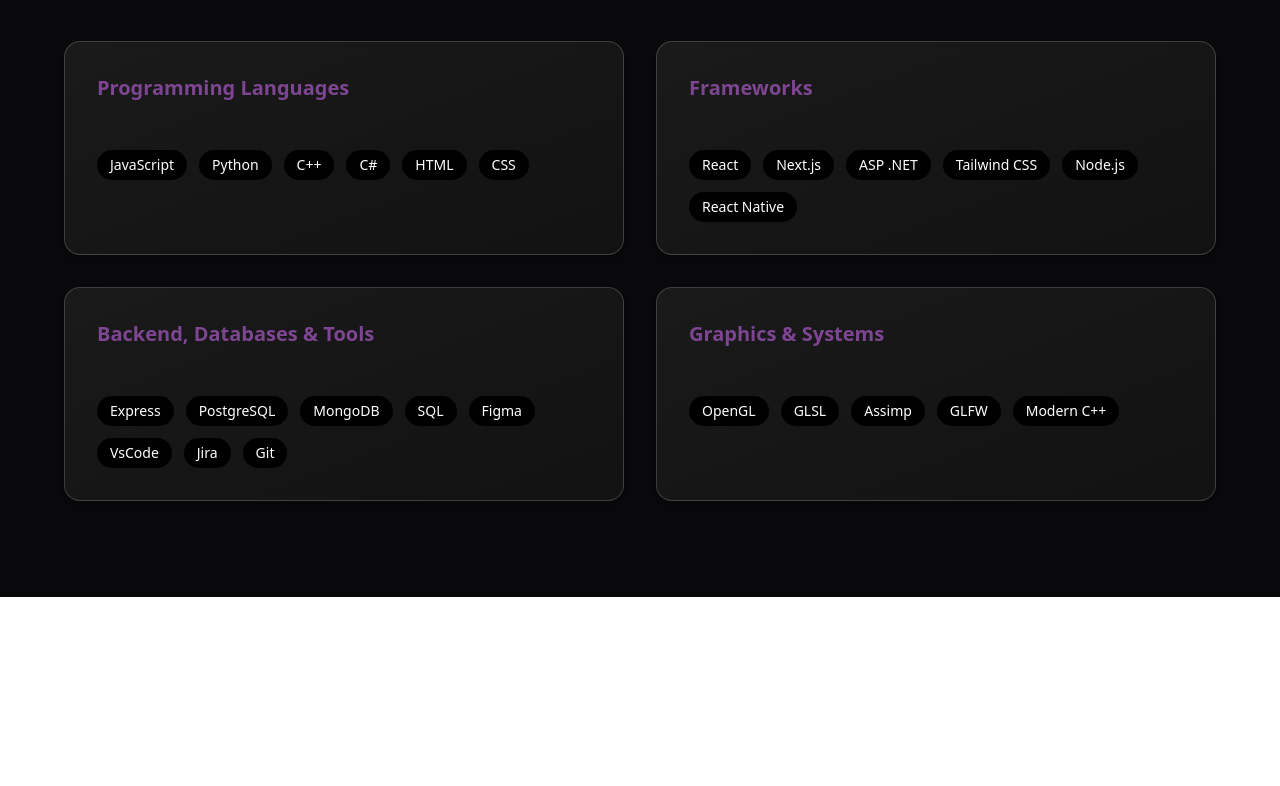
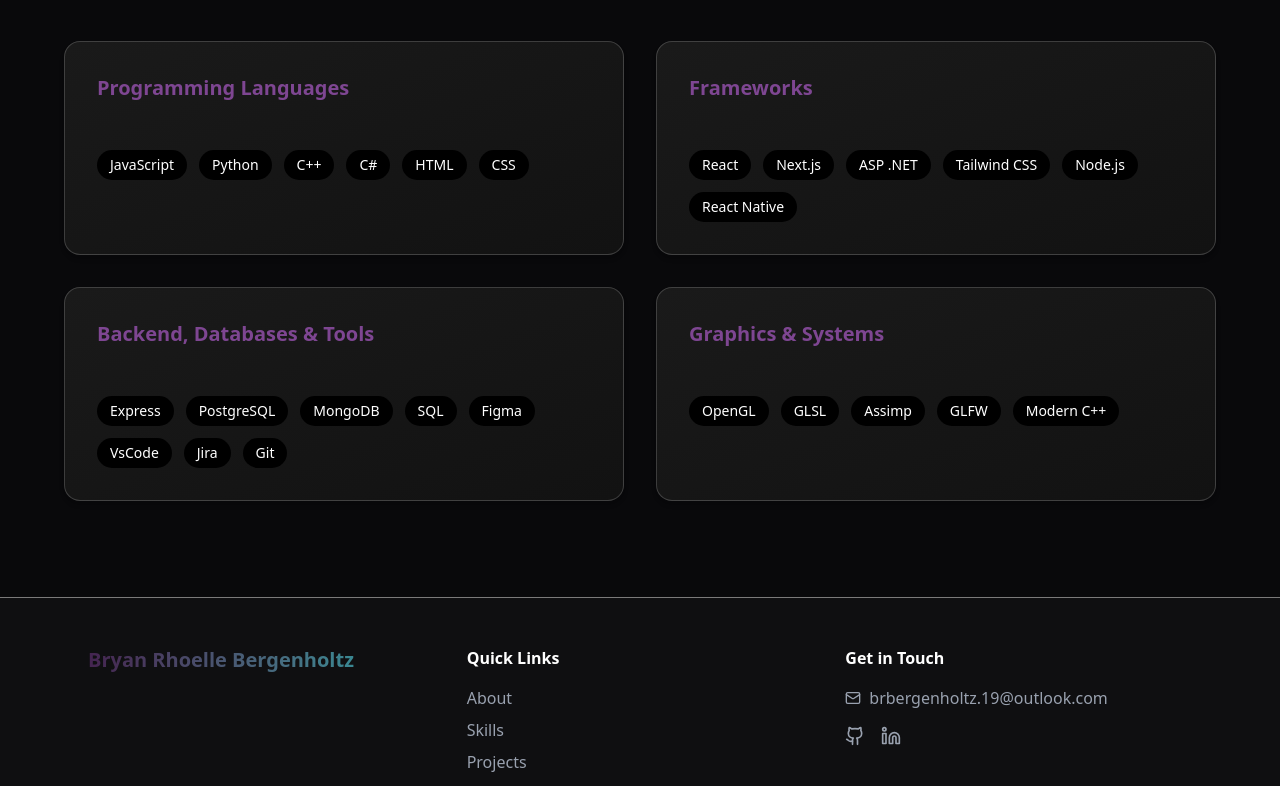
Before and after one commit to YanRho/e-profile, a Next.js app: page / in a window 1280 px wide. Shown: the part 2000-2786 px from the top of the page. Before the commit the page ends 2597 px from the top, so only its background shows below. Built offline with nearby package versions, Linux system fonts and the light colour scheme.

Commit message:
fixed the scrolling animation

```diff
--- a/app/page.tsx
+++ b/app/page.tsx
@@ -1,4 +1,5 @@
 import About from "@/components/About";
+import Footer from "@/components/Footer";
 import Hero from "@/components/Hero";
 import Navigation from "@/components/Navigation";
 import Skills from "@/components/Skills";
@@ -11,6 +12,7 @@
       <Hero/>
       <About/>
       <Skills/>
+      <Footer/>
     </>
   );
 }
--- /dev/null
+++ b/components/Footer.tsx
@@ -0,0 +1,83 @@
+"use client";
+
+import { Github, Linkedin, Mail, Heart } from "lucide-react";
+
+export default function Footer() {
+  const currentYear = new Date().getFullYear();
+
+  return (
+    <footer className="border-t border-border/50 bg-[#0f0f11] text-white">
+      <div className="max-w-6xl mx-auto px-6 py-12">
+        <div className="grid md:grid-cols-3 gap-8 mb-8">
+          {/* Brand */}
+          <div>
+            <h3 className="text-xl font-bold bg-gradient-to-r from-[#442450] to-[#07a7a7] bg-clip-text text-transparent mb-4">
+              Bryan Rhoelle Bergenholtz
+            </h3>
+            <p className="text-gray-400">
+
+            </p>
+          </div>
+
+          {/* Quick Links */}
+          <div>
+            <h4 className="font-semibold mb-4">Quick Links</h4>
+            <div className="space-y-2">
+              {["About", "Skills", "Projects", "Contact"].map((link) => (
+                <button
+                  key={link}
+                  onClick={() =>
+                    document
+                      .getElementById(link.toLowerCase())
+                      ?.scrollIntoView({ behavior: "smooth" })
+                  }
+                  className="block text-gray-400 hover:text-[#442450] smooth-transition"
+                >
+                  {link}
+                </button>
+              ))}
+            </div>
+          </div>
+
+          {/* Contact Info */}
+          <div>
+            <h4 className="font-semibold mb-4">Get in Touch</h4>
+            <div className="space-y-2">
+              <a
+                href="mailto:brbergenholtz.19@outlook.com"
+                className="flex items-center gap-2 text-gray-400 hover:text-[#442450] smooth-transition"
+              >
+                <Mail size={16} />
+                brbergenholtz.19@outlook.com
+              </a>
+              <div className="flex gap-4 mt-4">
+                <a
+                  href="https://github.com/Yanrho"
+                  className="text-gray-400 hover:text-[#442450] smooth-transition"
+                >
+                  <Github size={20} />
+                </a>
+                <a
+                  href="https://linkedin.com/in/bryanbergenholtz"
+                  className="text-gray-400 hover:text-[#442450] smooth-transition"
+                >
+                  <Linkedin size={20} />
+                </a>
+              </div>
+            </div>
+          </div>
+        </div>
+
+        {/* Bottom Bar */}
+        <div className="border-t border-border/50 pt-8 flex flex-col md:flex-row justify-between items-center gap-4">
+          <p className="text-gray-400 text-sm">
+            © {currentYear} Bryan Rhoelle Bergenholtz. All rights reserved.
+          </p>
+          <p className="flex items-center gap-1 text-gray-400 text-sm">
+            Built with <Heart size={14} className="text-red-500" />
+          </p>
+        </div>
+      </div>
+    </footer>
+  );
+}
--- a/components/Hero.tsx
+++ b/components/Hero.tsx
@@ -9,7 +9,7 @@
   };
 
   return (
-    <section className="min-h-screen flex items-center justify-center px-6 text-center bg-[#09090b] text-white">
+    <section id="hero" className="min-h-screen flex items-center justify-center px-6 text-center bg-[#09090b] text-white">
       <div className="max-w-4xl mx-auto">
         <h1 className="text-5xl md:text-7xl font-bold mb-6">
           Hi, I'm{" "}
@@ -23,7 +23,7 @@
         </h2>
 
         <p className="text-lg md:text-xl text-gray-400 mb-12 max-w-2xl mx-auto leading-relaxed">
-          Exploring code, design, and everything in between.
+          Exploring code, design, and everything else.
         </p>
 
         {/* CTA Buttons */}
--- a/components/Navigation.tsx
+++ b/components/Navigation.tsx
@@ -42,7 +42,7 @@
           {/* Logo */}
           <button
             onClick={() => scrollToSection("hero")}
-            className="text-xl font-bold bg-gradient-to-r from-[#442450] to-[#07a7a7] bg-clip-text text-transparent transition-all duration-300 "
+            className="text-xl font-bold bg-gradient-to-r from-[#442450] to-[#07a7a7] bg-clip-text text-transparent transition-all duration-300 cursor-pointer "
           >
             Bryan Rhoelle Bergenholtz
           </button>
```
